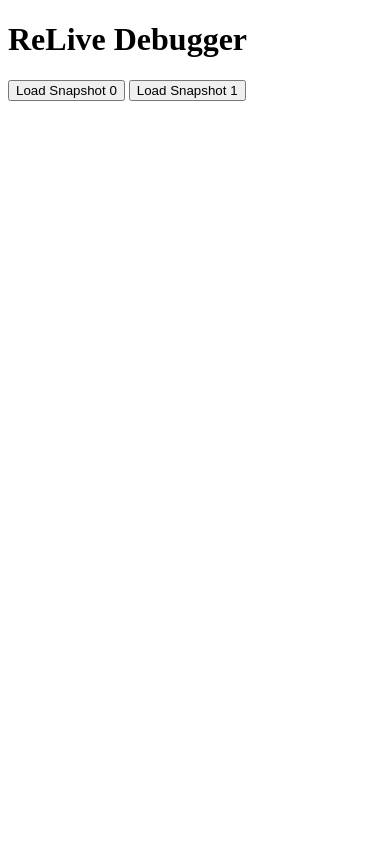
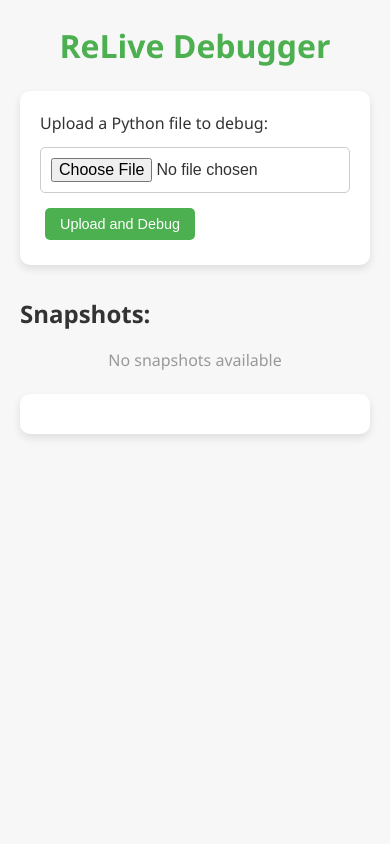
Before and after one commit to officiallyutso/Relive-Debugger, a Flask app: page / in a window 390 px wide. Run offline with Flask 3, Linux system fonts and the light colour scheme.

Commit message:
major update

```diff
--- a/main.py
+++ b/main.py
@@ -1,40 +1,95 @@
-from flask import Flask, request, jsonify, render_template
+from flask import Flask, request, jsonify, render_template, send_from_directory
 from app.debugger import Debugger
+import os
+import json
 
 # Initialize Flask app and Debugger instance
 app = Flask(__name__)
-debugger = Debugger()
+debugger = Debugger()  # This will load snapshots at startup
+
+def is_json_serializable(value):
+    """Check if a value is JSON serializable."""
+    try:
+        json.dumps(value)
+        return True
+    except (TypeError, OverflowError):
+        return False
+
+
 
 @app.route("/")
 def index():
-    return render_template("index.html")
+    # Get the list of snapshots to send to the frontend
+    snapshots = debugger.snapshots
+    return render_template("index.html", snapshots=snapshots)
 
 @app.route("/load_snapshot", methods=["POST"])
 def load_snapshot():
-    snapshot_index = request.json.get("index")
-    print(f"Requested snapshot index: {snapshot_index}")  # Debugging print
     try:
+        # Log the incoming request data
+        snapshot_index = request.json.get("index")
+        print(f"Received snapshot index: {snapshot_index}")  # Debugging print
+
+        # Validate the index
+        if snapshot_index is None or not isinstance(snapshot_index, int):
+            return jsonify({"status": "error", "message": "Invalid snapshot index."}), 400
+
+        # Attempt to load the snapshot
         snapshot = debugger.load_snapshot(snapshot_index)
-        print(f"Loaded snapshot: {snapshot}")  # Debugging print
-        response = {
+        print(f"Loaded snapshot data: {snapshot}")  # Debugging print
+
+        # Sanitize local variables
+        sanitized_locals = {
+            key: str(value) if not is_json_serializable(value) else value
+            for key, value in snapshot["local_variables"].items()
+        }
+
+        # Return the snapshot data
+        return jsonify({
             "status": "success",
             "snapshot": {
                 "filename": snapshot["filename"],
                 "line_number": snapshot["line_number"],
-                "local_variables": snapshot["local_variables"],
-            }
-        }
-    except IndexError:
-        response = {"status": "error", "message": "Snapshot not found."}
-        print("Snapshot not found!")
-    return jsonify(response)
+                "local_variables": sanitized_locals,
+            },
+        })
 
-def test_function():
-    a = 1
-    b = 2
-    c = a + b +b
-    return c
+    except IndexError as e:
+        print(f"IndexError: {e}")  # Debugging print
+        return jsonify({"status": "error", "message": "Snapshot index out of range."}), 400
+
+    except FileNotFoundError as e:
+        print(f"FileNotFoundError: {e}")  # Debugging print
+        return jsonify({"status": "error", "message": "Snapshot file not found."}), 500
+
+    except Exception as e:
+        print(f"Unexpected Error: {e}")  # Debugging print
+        return jsonify({"status": "error", "message": "Internal server error."}), 500
+
+
+
+@app.route("/debug_file", methods=["POST"])
+def debug_file():
+    """Handle the request to start debugging a Python file."""
+    file = request.files['file']
+    file_path = os.path.join("uploads", file.filename)
+    file.save(file_path)
+
+    # Start debugging the file
+    debugger.start_debugging(file_path)
+
+    # Return the list of snapshot file paths to update the frontend dynamically
+    return jsonify({
+        "status": "success",
+        "snapshots": debugger.snapshots  # Include the list of snapshots
+    })
+
+
+# Route to serve snapshot files (pkl files)
+@app.route("/snapshots/<filename>")
+def serve_snapshot(filename):
+    snapshot_dir = os.path.join(os.getcwd(), "snapshots")
+    return send_from_directory(snapshot_dir, filename)
 
 if __name__ == "__main__":
-    debugger.start_debugging(test_function)
     app.run(debug=True)
--- /dev/null
+++ b/static/css/main.css
@@ -0,0 +1,137 @@
+/* General Reset */
+* {
+    margin: 0;
+    padding: 0;
+    box-sizing: border-box;
+}
+
+body {
+    font-family: 'Segoe UI', Tahoma, Geneva, Verdana, sans-serif;
+    background: #f7f7f7;
+    color: #333;
+    line-height: 1.6;
+    padding: 20px;
+}
+
+h1 {
+    font-size: 2.5rem;
+    text-align: center;
+    margin-bottom: 20px;
+    color: #4CAF50;
+}
+
+h2 {
+    font-size: 1.8rem;
+    color: #333;
+    margin-bottom: 15px;
+}
+
+button {
+    padding: 10px 20px;
+    margin: 5px;
+    font-size: 1rem;
+    cursor: pointer;
+    border: none;
+    background-color: #4CAF50;
+    color: white;
+    border-radius: 5px;
+    transition: background-color 0.3s ease, transform 0.2s ease;
+}
+
+button:hover {
+    background-color: #45a049;
+    transform: scale(1.05);
+}
+
+button:active {
+    background-color: #388E3C;
+}
+
+input[type="file"] {
+    padding: 10px;
+    margin: 10px 0;
+    font-size: 1rem;
+    width: 100%;
+    border-radius: 5px;
+    border: 1px solid #ccc;
+    background-color: #fff;
+}
+
+form {
+    background-color: #fff;
+    padding: 20px;
+    border-radius: 10px;
+    box-shadow: 0 4px 8px rgba(0, 0, 0, 0.1);
+    margin-bottom: 30px;
+}
+
+#snapshot-buttons {
+    display: flex;
+    flex-wrap: wrap;
+    justify-content: center;
+    gap: 10px;
+}
+
+#snapshot-display {
+    margin-top: 20px;
+    padding: 20px;
+    background-color: #fff;
+    border-radius: 10px;
+    box-shadow: 0 4px 8px rgba(0, 0, 0, 0.1);
+    transition: opacity 0.5s ease-in-out;
+}
+
+#snapshot-display p {
+    font-size: 1.1rem;
+    margin-bottom: 10px;
+}
+
+pre {
+    background-color: #f1f1f1;
+    padding: 15px;
+    border-radius: 5px;
+    overflow-x: auto;
+    font-size: 1rem;
+    font-family: 'Courier New', monospace;
+}
+
+#no-snapshots-msg {
+    color: #999;
+    text-align: center;
+}
+
+/* Responsive Design */
+@media (max-width: 768px) {
+    h1 {
+        font-size: 2rem;
+    }
+
+    h2 {
+        font-size: 1.5rem;
+    }
+
+    button {
+        font-size: 0.9rem;
+        padding: 8px 15px;
+    }
+
+    #snapshot-buttons {
+        flex-direction: column;
+        align-items: center;
+    }
+
+    #file-form {
+        width: 100%;
+    }
+}
+
+/* Loading Animation */
+#snapshot-display.loading {
+    opacity: 0.5;
+    background: url('https://i.gifer.com/ZZ5H.gif') no-repeat center center;
+    background-size: 40px 40px;
+    height: 300px;
+    display: flex;
+    justify-content: center;
+    align-items: center;
+}
--- a/templates/index.html
+++ b/templates/index.html
@@ -1,23 +1,81 @@
-<!DOCTYPE html>
 <html lang="en">
 <head>
     <meta charset="UTF-8">
     <title>ReLive Debugger</title>
+    <link rel="stylesheet" href="../static/css/main.css">
 </head>
 <body>
     <h1>ReLive Debugger</h1>
-    <button onclick="loadSnapshot(0)">Load Snapshot 0</button>
-    <button onclick="loadSnapshot(1)">Load Snapshot 1</button>
+    <form id="file-form" enctype="multipart/form-data">
+        <label for="file">Upload a Python file to debug:</label>
+        <input type="file" name="file" id="file" accept=".py" required>
+        <button type="submit">Upload and Debug</button>
+    </form>
+
+    <h2>Snapshots:</h2>
+    <div id="snapshot-buttons">
+        <!-- Snapshot buttons will be dynamically updated here -->
+        {% for snapshot in snapshots %}
+            <button onclick="loadSnapshot({{ loop.index0 }})">Load Snapshot {{ loop.index0 }}</button>
+        {% else %}
+            <p id="no-snapshots-msg">No snapshots available</p> <!-- Display a message if no snapshots are available -->
+        {% endfor %}
+    </div>
+
     <div id="snapshot-display"></div>
+
     <script>
+        // Function to handle file upload and start debugging
+        document.getElementById("file-form").addEventListener("submit", function(event) {
+            event.preventDefault();
+            let formData = new FormData();
+            formData.append("file", document.getElementById("file").files[0]);
+
+            fetch("/debug_file", {
+                method: "POST",
+                body: formData
+            })
+            .then(response => response.json())
+            .then(data => {
+                if (data.status === "success") {
+                    updateSnapshotButtons(data.snapshots);
+                }
+            })
+            .catch(error => console.error("Error:", error));
+        });
+
+        // Function to dynamically update the snapshot buttons
+        function updateSnapshotButtons(snapshots) {
+            const container = document.getElementById("snapshot-buttons");
+            container.innerHTML = ""; // Clear existing content
+
+            if (snapshots.length === 0) {
+                container.innerHTML = "<p>No snapshots available</p>";
+            } else {
+                snapshots.forEach((_, index) => {
+                    const button = document.createElement("button");
+                    button.textContent = `Load Snapshot ${index}`;
+                    button.onclick = () => loadSnapshot(index);
+                    container.appendChild(button);
+                });
+            }
+        }
+
+        // Function to load a snapshot
         function loadSnapshot(index) {
+            console.log("Requesting snapshot index:", index); // Debugging log
+
             fetch("/load_snapshot", {
                 method: "POST",
                 headers: { "Content-Type": "application/json" },
-                body: JSON.stringify({ index: index })
+                body: JSON.stringify({ index: index }),
             })
-            .then(response => response.json())
+            .then(response => {
+                console.log("Response status:", response.status); // Debugging log
+                return response.json();
+            })
             .then(data => {
+                console.log("Received data:", data); // Debugging log
                 const display = document.getElementById("snapshot-display");
                 if (data.status === "success") {
                     const snapshot = data.snapshot;
@@ -30,7 +88,11 @@
                     display.innerHTML = `<p style="color: red;">${data.message}</p>`;
                 }
             })
-            .catch(error => console.error("Error:", error));
+            .catch(error => {
+                console.error("Error loading snapshot:", error);
+                document.getElementById("snapshot-display").innerHTML =
+                    "<p style='color: red;'>Failed to load snapshot. Please try again.</p>";
+            });
         }
 
     </script>
```
Also changed, not shown: app/debugger.py (+66 -27 lines), static/js/main.js (added, +84 -0 lines), test.py (added, +23 -0 lines), uploads/test.py (added, +23 -0 lines), 5 other files.
